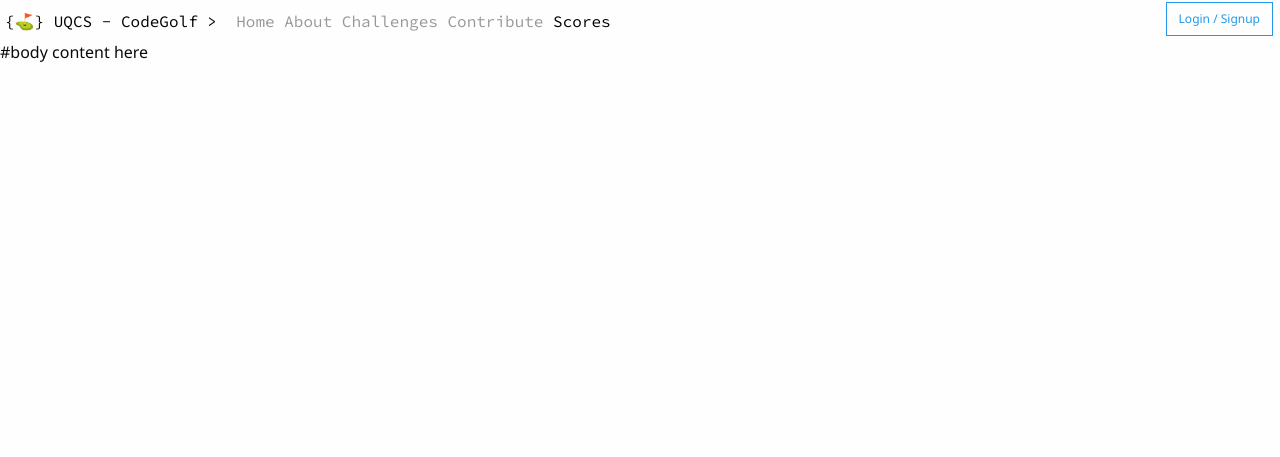
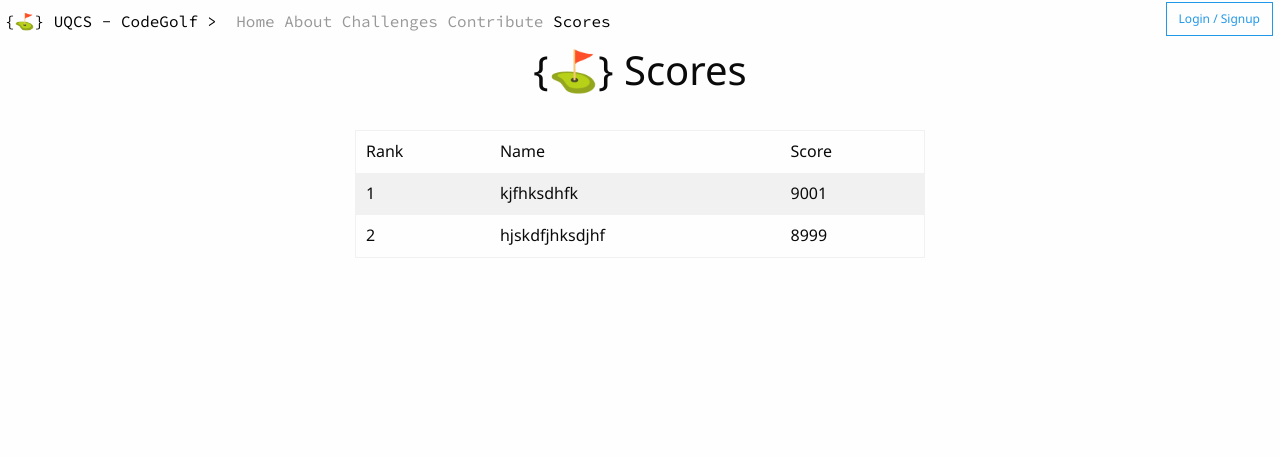
Before and after one commit to UQComputingSociety/codegolf, a Flask app: page /scores in a window 1280 px wide. Shown: the top 457 px of the page. Run offline with Flask 2, Linux system fonts and the light colour scheme; some libraries are stand-ins or nearby versions.

Commit message:
added skeleton for scores

```diff
--- a/codegolf/static/css/codegolf.css
+++ b/codegolf/static/css/codegolf.css
@@ -126,6 +126,10 @@ body, h1, h2, h3, h4, h5, h6 {
     width: 100%;
 }
 
+.full-width {
+    width: 100%;
+}
+
 /* ******************************************** */
 /* ******************************************** */
 
--- /dev/null
+++ b/codegolf/templates/scores.html
@@ -0,0 +1,47 @@
+{% extends 'layout.html' %}
+{% block css %}
+{% endblock %}
+{% block body %}
+  <div class="row">
+    <div class="column small-12">
+      <div class="column small-centered small-10 large-8 text-center">
+        <h2>{⛳} Scores</h2>
+      </div>
+    </div>
+    <div class="column small-12 medium-6 medium-offset-3 end">
+      {% if current_user.is_authenticated %}
+        Your Score <br>
+        <table class="full-width">
+          <tr>
+            <td>Rank</td>
+            <td>Name</td>
+            <td>Score</td>
+          </tr>
+          <tr>
+            <td>#</td>
+            <td>{{ current_user.name }}</td>
+            <td>#</td>
+          </tr>
+        </table>
+      {% endif %}
+      <br>
+      <table class="full-width">
+        <tr>
+          <td>Rank</td>
+          <td>Name</td>
+          <td>Score</td>
+        </tr>
+        <tr>
+          <td>1</td>
+          <td>kjfhksdhfk</td>
+          <td>9001</td>
+        </tr>
+        <tr>
+          <td>2</td>
+          <td>hjskdfjhksdjhf</td>
+          <td>8999</td>
+        </tr>
+      </table>
+    </div>
+  </div>
+{% endblock %}
--- a/codegolf/views.py
+++ b/codegolf/views.py
@@ -25,7 +25,7 @@ def contribute():
 
 @app.route('/scores')
 def scores():
-    return flask.render_template('layout.html')
+    return flask.render_template('scores.html')
 
 
 @app.route('/addBob')
```
